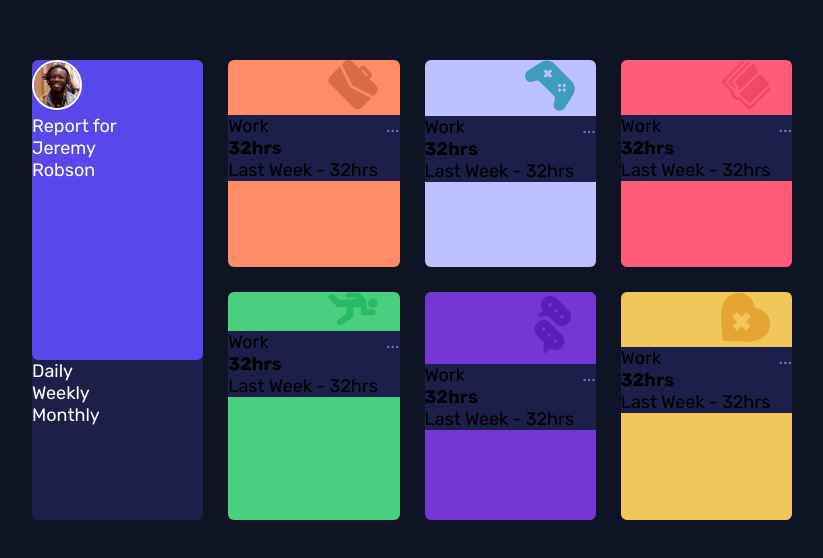
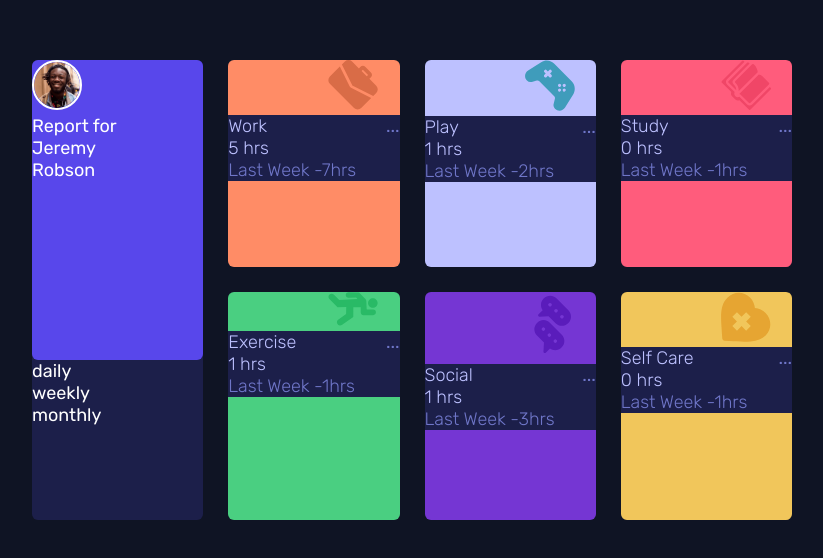
Before and after one commit to CipiVlad/time_tracking_dashboard, a React (Vite) app: page / in a window 1280 px wide. Shown: the part 110-668 px from the top of the page, without its empty margins (228-1051 px from the left). Built offline with nearby package versions, Linux system fonts and the light colour scheme.

Commit message:
changed json to single modules in data.ts, made ActivityCard dynamic, conditionally rendering the onClick state change of chosen optionTimeFrame

```diff
--- a/src/assets/data.ts
+++ b/src/assets/data.ts
@@ -1,4 +1,4 @@
-type Data = {
+export type Data = {
   title: string
   timeframes: {
     daily: {
@@ -16,7 +16,7 @@ type Data = {
   }
 }
 
-export const data: Data[] = [
+export const Work: Data =
 {
   "title": "Work",
   "timeframes": {
@@ -33,7 +33,9 @@ export const data: Data[] = [
       "previous": 128
     }
   }
-  },
+};
+
+export const Play: Data =
 {
   "title": "Play",
   "timeframes": {
@@ -50,7 +52,8 @@ export const data: Data[] = [
       "previous": 29
     }
   }
-  },
+}
+export const Study: Data =
 {
   "title": "Study",
   "timeframes": {
@@ -67,7 +70,9 @@ export const data: Data[] = [
       "previous": 19
     }
   }
-  },
+}
+
+export const Exercise: Data =
 {
   "title": "Exercise",
   "timeframes": {
@@ -84,7 +89,9 @@ export const data: Data[] = [
       "previous": 18
     }
   }
-  },
+}
+
+export const Social: Data =
 {
   "title": "Social",
   "timeframes": {
@@ -101,7 +108,9 @@ export const data: Data[] = [
       "previous": 23
     }
   }
-  },
+}
+
+export const SelfCare: Data =
 {
   "title": "Self Care",
   "timeframes": {
@@ -119,4 +128,3 @@ export const data: Data[] = [
     }
   }
 }
-]
--- a/src/components/ActivityCard.tsx
+++ b/src/components/ActivityCard.tsx
@@ -1,19 +1,39 @@
 import '../scss/ActivityCard.scss'
-// import { data } from '../assets/data'
-type ActivityProps = {
+import { Data } from '../assets/data'
 
+
+type OptionTimeFrameProps = {
+    optionTimeFrame: string
 }
-const ActivityCard = (props: ActivityProps) => {
-    // console.log(data);
+
+const ActivityCard = (props: Data & OptionTimeFrameProps) => {
+    const { timeframes } = props
 
     return (
         <div className="activity_container">
             <div className="activity_heading_flexbox">
-                <p className='activity'>Work</p>
+                <p className='activity'>{props.title}</p>
                 <div className='three_dots'>...</div>
             </div>
-            <h2 className="activity_time">32hrs</h2>
-            <p className="activity_previous">Last Week - 32hrs</p>
+            <h2 className="activity_time">
+
+                {
+                    props.optionTimeFrame === 'daily'
+                        ? timeframes.daily.current
+                        : props.optionTimeFrame === 'weekly'
+                            ? timeframes.weekly.current
+                            : timeframes.monthly.current
+                } hrs
+
+            </h2>
+            <p className="activity_previous">Last Week -
+                {
+                    props.optionTimeFrame === 'daily'
+                        ? timeframes.daily.previous
+                        : props.optionTimeFrame === 'weekly'
+                            ? timeframes.weekly.previous
+                            : timeframes.monthly.previous
+                }hrs</p>
         </div>
     )
 }
--- a/src/components/GridLayout.tsx
+++ b/src/components/GridLayout.tsx
@@ -7,7 +7,29 @@ import studyImage from '../assets/images/icon-study.svg'
 import exerciseImage from '../assets/images/icon-exercise.svg'
 import socialImage from '../assets/images/icon-social.svg'
 import selfCareImage from '../assets/images/icon-self-care.svg'
+import { Work, Play, Study, Exercise, Social, SelfCare } from '../assets/data'
+import { useState } from 'react'
+
+
+
+
+
 const GridLayout = () => {
+    const chooseTimeFrame = ['daily', 'weekly', 'monthly']
+    const [optionTimeFrame, setOptionTimeFrame] = useState<string>()
+
+
+    // handle chosen time frame
+    const handleOptionTimeFrame = (optionTimeFrame: string) => {
+        if (optionTimeFrame === 'daily') {
+            setOptionTimeFrame(chooseTimeFrame[0])
+        } else if (optionTimeFrame === 'weekly') {
+            setOptionTimeFrame(chooseTimeFrame[1])
+        } else if (optionTimeFrame === 'monthly') {
+            setOptionTimeFrame(chooseTimeFrame[2])
+        }
+    }
+
     return (
 
         <div className="layout_wrapper">
@@ -21,36 +43,78 @@ const GridLayout = () => {
                         <p className='last_name'>Robson</p>
                     </div>
                     <div className="timeframe">
-                        <p className='daily'>Daily</p>
-                        <p className='weekly'>Weekly</p>
-                        <p className='monthly'>Monthly</p>
+                        <p className='daily' onClick={() => handleOptionTimeFrame(chooseTimeFrame[0])} >{chooseTimeFrame[0]}</p>
+                        <p className='weekly' onClick={() => handleOptionTimeFrame(chooseTimeFrame[1])}>{chooseTimeFrame[1]} </p>
+                        <p className='monthly' onClick={() => handleOptionTimeFrame(chooseTimeFrame[2])}>{chooseTimeFrame[2]}</p>
                     </div>
                 </div>
 
                 {/* activity cards */}
                 <div className="work_card_bg">
                     <img src={workImage} alt="icon-work" width={50} className='activity_image_position' />
-                    <ActivityCard />
+                    {Work &&
+                        <ActivityCard
+                            {...Work}
+                            timeframes={Work.timeframes}
+                            optionTimeFrame={optionTimeFrame || chooseTimeFrame[0]}
+                        />}
                 </div>
                 <div className="play_card_bg">
                     <img src={playImage} alt="icon-play" width={50} className='activity_image_position' />
-                    <ActivityCard />
+                    {
+                        Play &&
+                        <ActivityCard
+                            {...Play}
+                            timeframes={Play.timeframes}
+                            optionTimeFrame={optionTimeFrame || chooseTimeFrame[0]}
+                        />
+                    }
                 </div>
                 <div className="study_card_bg">
                     <img src={studyImage} alt="icon-study" width={50} className='activity_image_position' />
-                    <ActivityCard />
+                    {
+                        Study &&
+                        <ActivityCard
+                            {...Study}
+                            timeframes={Study.timeframes}
+                            optionTimeFrame={optionTimeFrame || chooseTimeFrame[0]}
+                        />
+                    }
                 </div>
                 <div className="exercise_card_bg">
                     <img src={exerciseImage} alt="icon-exercise" width={50} className='activity_image_position' />
-                    <ActivityCard />
+                    {
+                        Exercise &&
+                        <ActivityCard
+                            {...Exercise}
+                            timeframes={Exercise.timeframes}
+                            optionTimeFrame={optionTimeFrame || chooseTimeFrame[0]}
+                        />
+                    }
                 </div>
                 <div className="social_card_bg">
                     <img src={socialImage} alt="icon-social" width={50} className='activity_image_position' />
-                    <ActivityCard />
+                    {
+                        Social &&
+                        <ActivityCard
+                            {...Social}
+                            timeframes={Social.timeframes}
+                            optionTimeFrame={optionTimeFrame || chooseTimeFrame[0]}
+                        />
+                    }
+
                 </div>
                 <div className="self_care_card_bg">
                     <img src={selfCareImage} alt="icon-self-care" width={50} className='activity_image_position' />
-                    <ActivityCard />
+
+                    {
+                        SelfCare &&
+                        <ActivityCard
+                            {...SelfCare}
+                            timeframes={SelfCare.timeframes}
+                            optionTimeFrame={optionTimeFrame || chooseTimeFrame[0]}
+                        />
+                    }
                 </div>
 
             </div>
--- a/src/scss/ActivityCard.scss
+++ b/src/scss/ActivityCard.scss
@@ -8,14 +8,23 @@
         display: flex;
         justify-content: space-between;
 
-        .activity {}
+        .activity {
+            color: $pale-blue;
+            font-weight: $font-weight-300;
+        }
 
         .three_dots {
             color: $desaturated-blue;
         }
     }
 
-    .activity_time {}
+    .activity_time {
+        color: $pale-blue;
+        font-weight: $font-weight-300;
+    }
 
-    .activity_previous {}
+    .activity_previous {
+        color: $desaturated-blue;
+        font-weight: $font-weight-300;
+    }
 }
```
Lines whose indentation alone changed are shown as unchanged.
